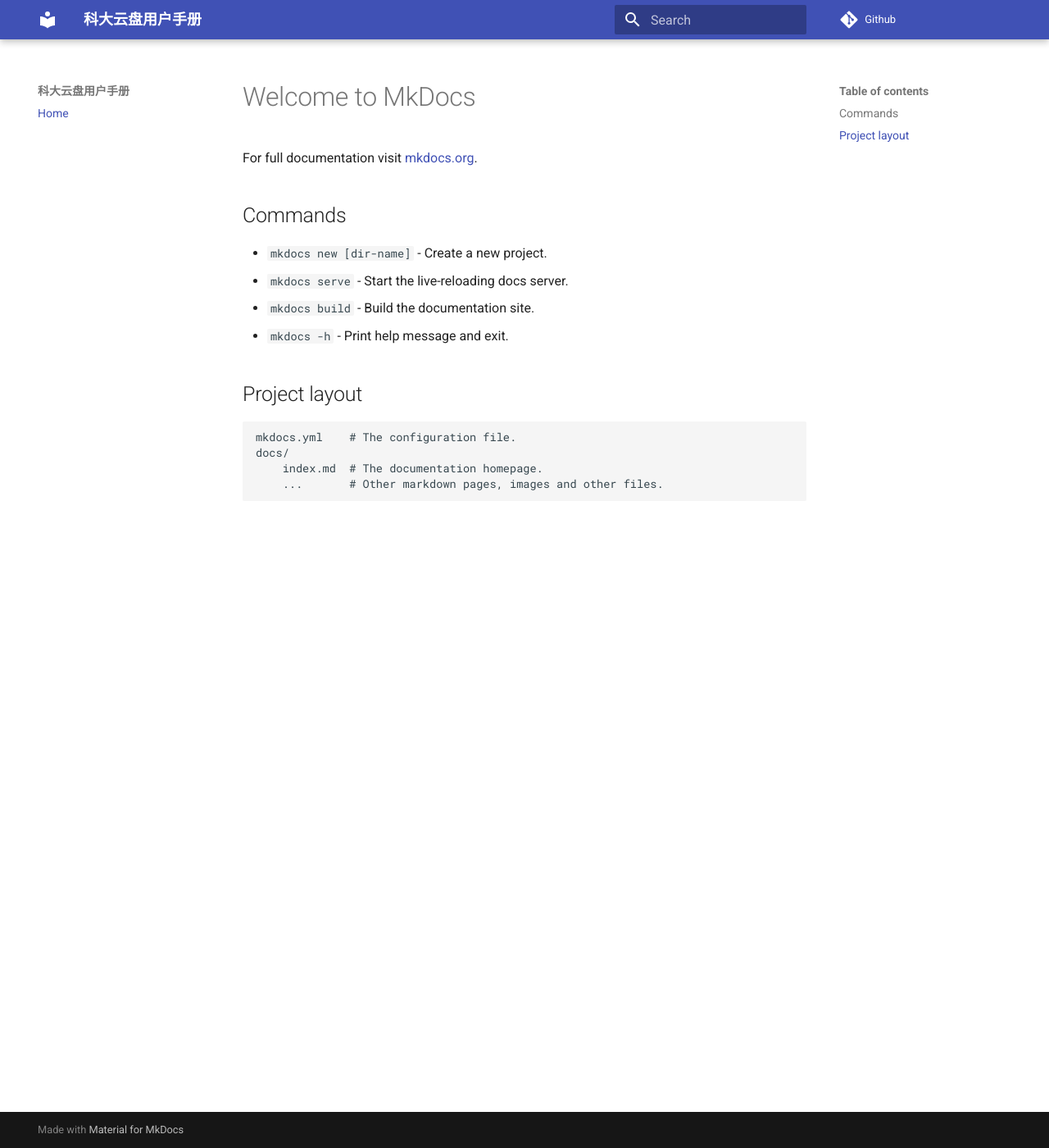
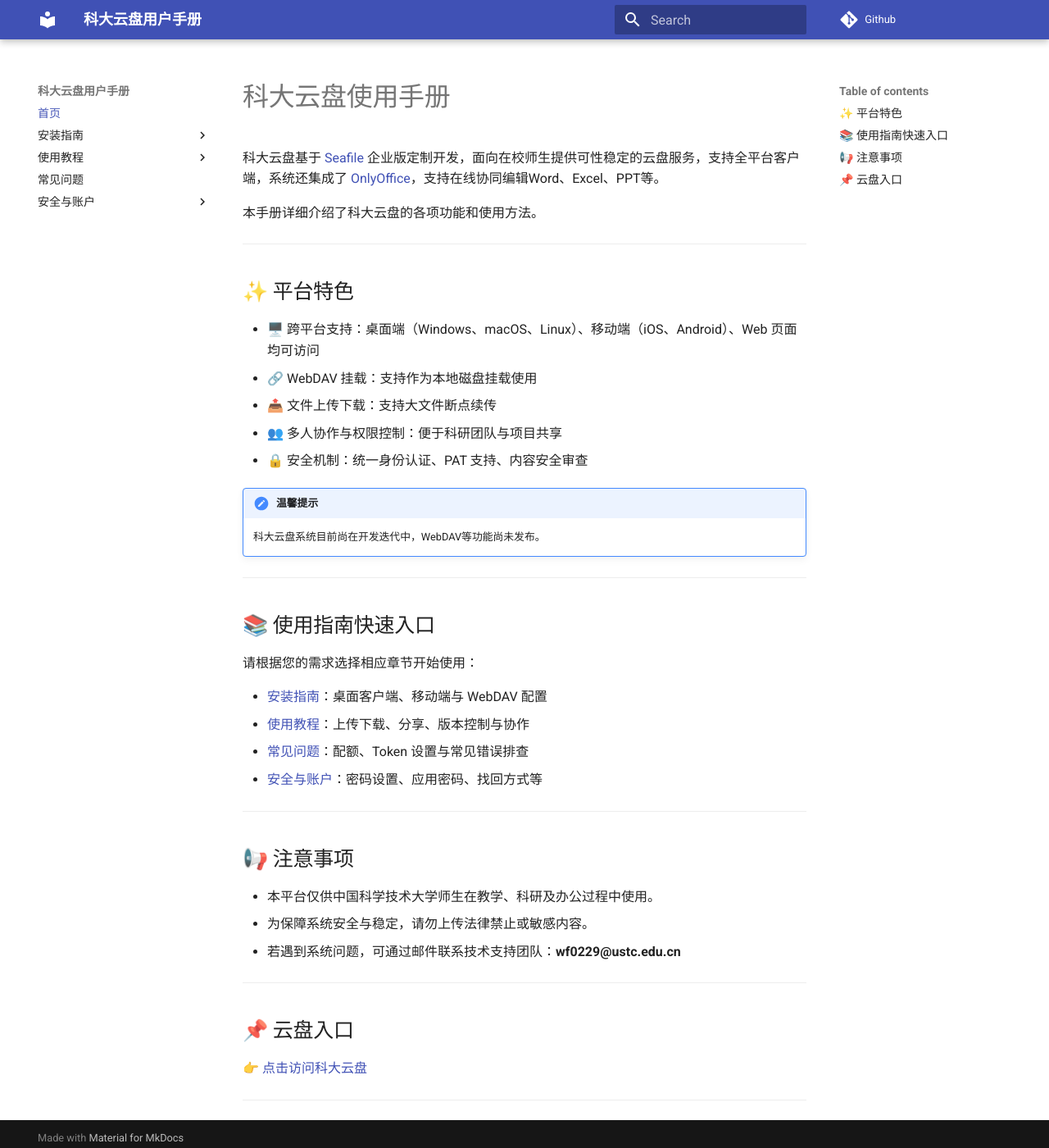
Before and after one commit to wf0229/pan_doc, an MkDocs documentation site: the page built from docs/index.md, in a window 1280 px wide and 1400 px high. Shown: the whole window at 82% size. Built offline with MkDocs 1.6.1 and Material for MkDocs 9.7.7, drawn with Linux system fonts in a browser that asks for light colours; comment, search, counter and statistics services are not loaded.

Commit message:
install and index

```diff
--- a/docs/index.md
+++ b/docs/index.md
@@ -1,17 +1,46 @@
-# Welcome to MkDocs
+# 科大云盘使用手册
 
-For full documentation visit [mkdocs.org](https://www.mkdocs.org).
+科大云盘基于 [Seafile](https://www.seafile.com/features/) 企业版定制开发，面向在校师生提供可性稳定的云盘服务，支持全平台客户端，系统还集成了 [OnlyOffice](https://www.onlyoffice.com/zh/)，支持在线协同编辑Word、Excel、PPT等。
 
-## Commands
+本手册详细介绍了科大云盘的各项功能和使用方法。
 
-* `mkdocs new [dir-name]` - Create a new project.
-* `mkdocs serve` - Start the live-reloading docs server.
-* `mkdocs build` - Build the documentation site.
-* `mkdocs -h` - Print help message and exit.
+---
 
-## Project layout
+## ✨ 平台特色
 
-    mkdocs.yml    # The configuration file.
-    docs/
-        index.md  # The documentation homepage.
-        ...       # Other markdown pages, images and other files.
+- 🖥️ 跨平台支持：桌面端（Windows、macOS、Linux）、移动端（iOS、Android）、Web 页面均可访问
+- 🔗 WebDAV 挂载：支持作为本地磁盘挂载使用
+- 📤 文件上传下载：支持大文件断点续传
+- 👥 多人协作与权限控制：便于科研团队与项目共享
+- 🔒 安全机制：统一身份认证、PAT 支持、内容安全审查
+
+!!! note "温馨提示"
+
+    科大云盘系统目前尚在开发迭代中，WebDAV等功能尚未发布。
+
+---
+
+## 📚 使用指南快速入口
+
+请根据您的需求选择相应章节开始使用：
+
+- [安装指南](install/index.md)：桌面客户端、移动端与 WebDAV 配置
+- [使用教程](usage/index.md)：上传下载、分享、版本控制与协作
+- [常见问题](faq/index.md)：配额、Token 设置与常见错误排查
+- [安全与账户](security/index.md)：密码设置、应用密码、找回方式等
+
+---
+
+## 📢 注意事项
+
+- 本平台仅供中国科学技术大学师生在教学、科研及办公过程中使用。
+- 为保障系统安全与稳定，请勿上传法律禁止或敏感内容。
+- 若遇到系统问题，可通过邮件联系技术支持团队：**wf0229@ustc.edu.cn**
+
+---
+
+## 📌 云盘入口
+
+👉 [点击访问科大云盘](https://pan.ustc.edu.cn)
+
+---
--- a/mkdocs.yml
+++ b/mkdocs.yml
@@ -1,10 +1,25 @@
 site_name: 科大云盘用户手册
 site_url: https://pan.ustc.edu.cn/doc/
-repo_url: https://githu.com/wf0229/pan_doc
+repo_url: https://github.com/wf0229/pan_doc
 repo_name: Github
 
 nav:
-        - Home: index.md
+        - 首页: index.md
+        - 安装指南:
+                - 安装概述: install/index.md
+                - 桌面客户端: install/desktop.md
+                - 移动端使用: install/mobile.md
+                - WebDAV 挂载: install/webdav.md
+        - 使用教程:
+                - 使用概览: usage/index.md
+                - 文件上传与下载: usage/file_upload.md
+                - 文件分享与权限设置: usage/sharing.md
+                - 文件版本控制: usage/versioning.md
+                - 多人协作: usage/collaboration.md
+        - 常见问题: faq/index.md
+        - 安全与账户:
+                - 安全说明: security/index.md
+                - 账户安全与应用密码: security/account.md
 
 theme:
         name: material
```
Also changed, not shown: docs/install/index.md (added, +67 -0 lines), docs/faq/index.md (added), docs/install/e9e63840337fed71c69d053c16b1c9d6.png (added), docs/install/image-1.png (added), docs/install/image.png (added), docs/security/account.md (added), docs/security/index.md (added), docs/usage/collaboration.md (added), docs/usage/file_upload.md (added), docs/usage/index.md (added), docs/usage/sharing.md (added), docs/usage/versioning.md (added).
